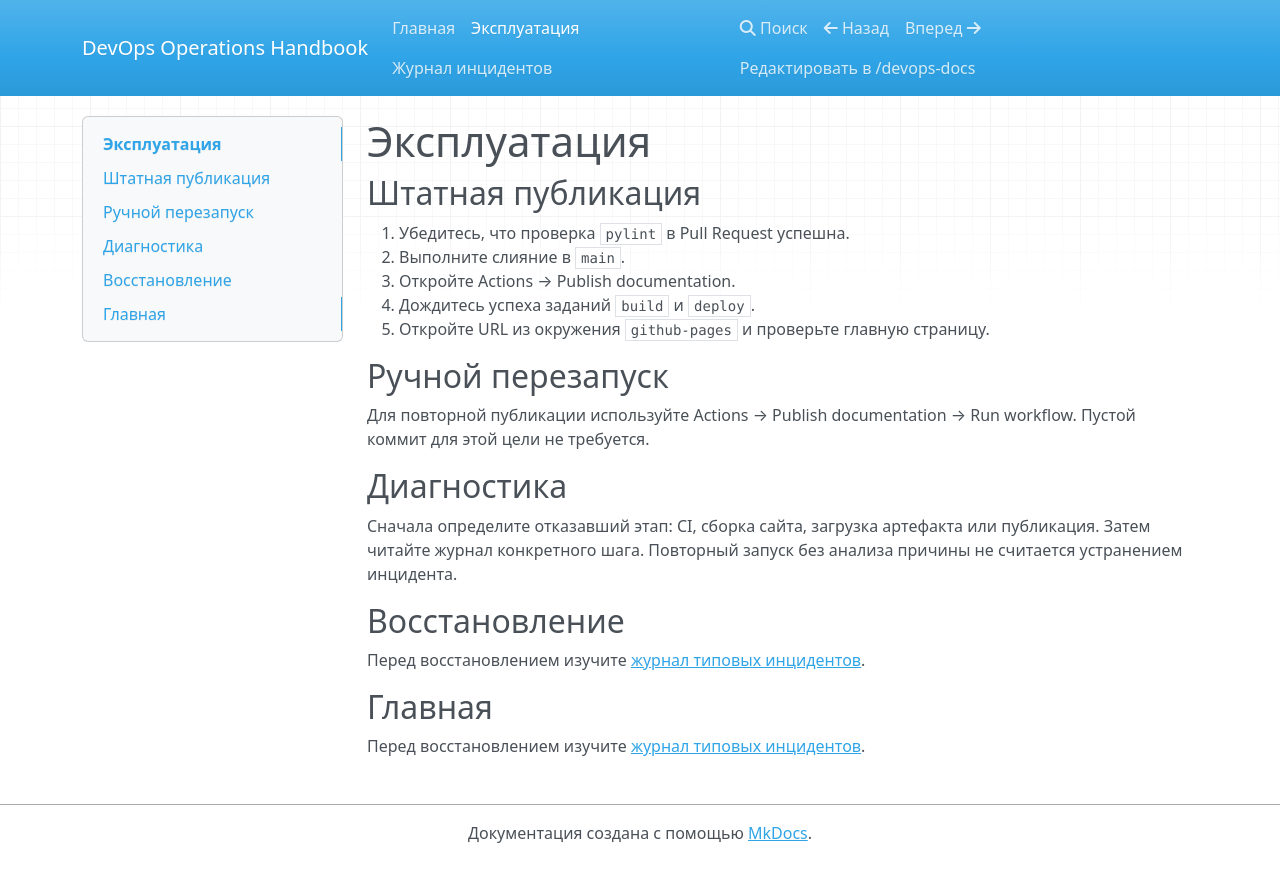
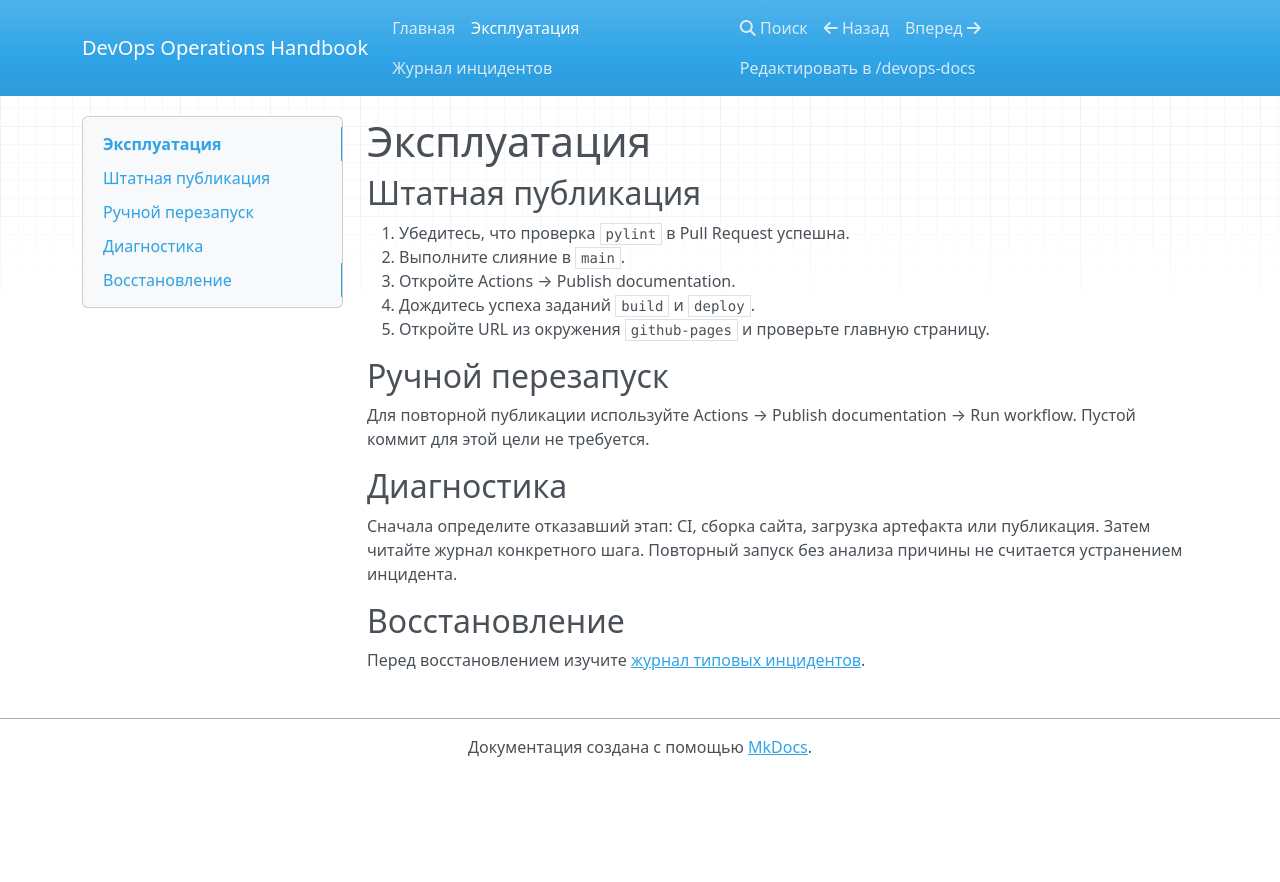
Before and after one commit to vleypi/devops-docs, an MkDocs documentation site: the page built from docs/runbook.md, in a window 1280 px wide. Shown: the top 882 px of the page. Built offline with MkDocs 1.6.1, drawn with Linux system fonts in a browser that asks for light colours; nearby versions of some CDN libraries.

Commit message:
ci: took out  validate error example

```diff
--- a/docs/runbook.md
+++ b/docs/runbook.md
@@ -21,6 +21,3 @@ workflow.
 
 ## Восстановление
 Перед восстановлением изучите [журнал типовых инцидентов](incidents.md).
-
-## Главная
-Перед восстановлением изучите [журнал типовых инцидентов](inde.md).
```
